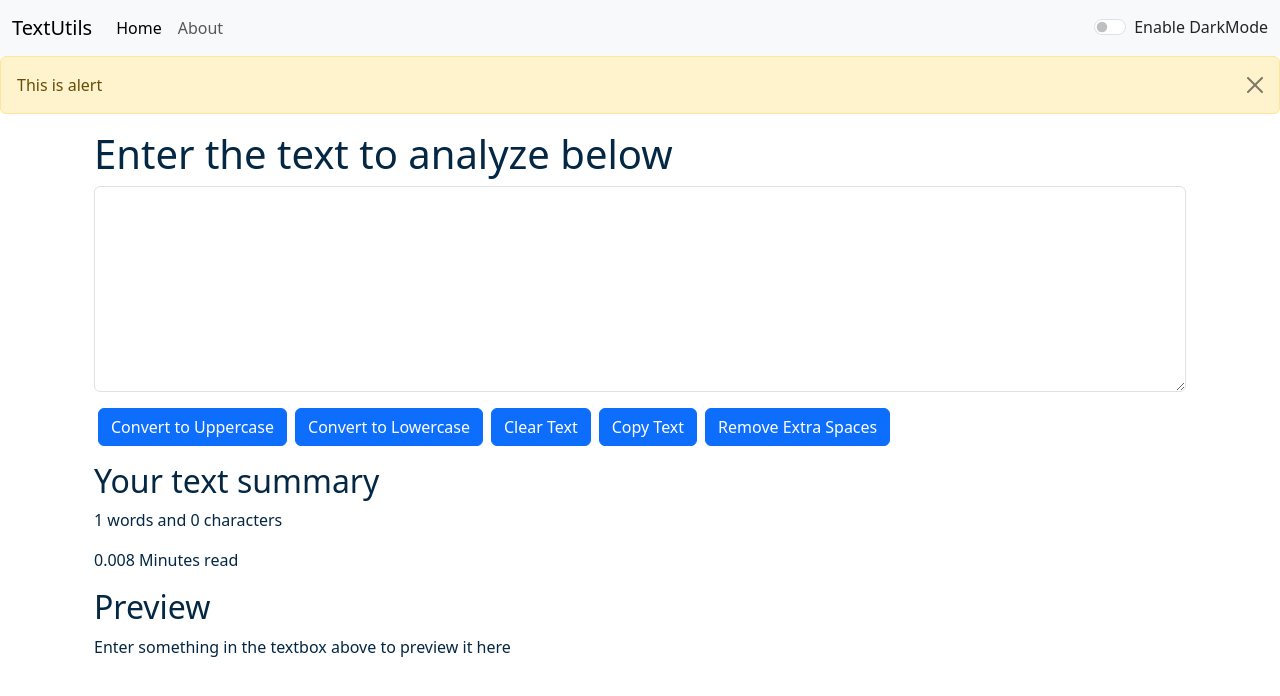
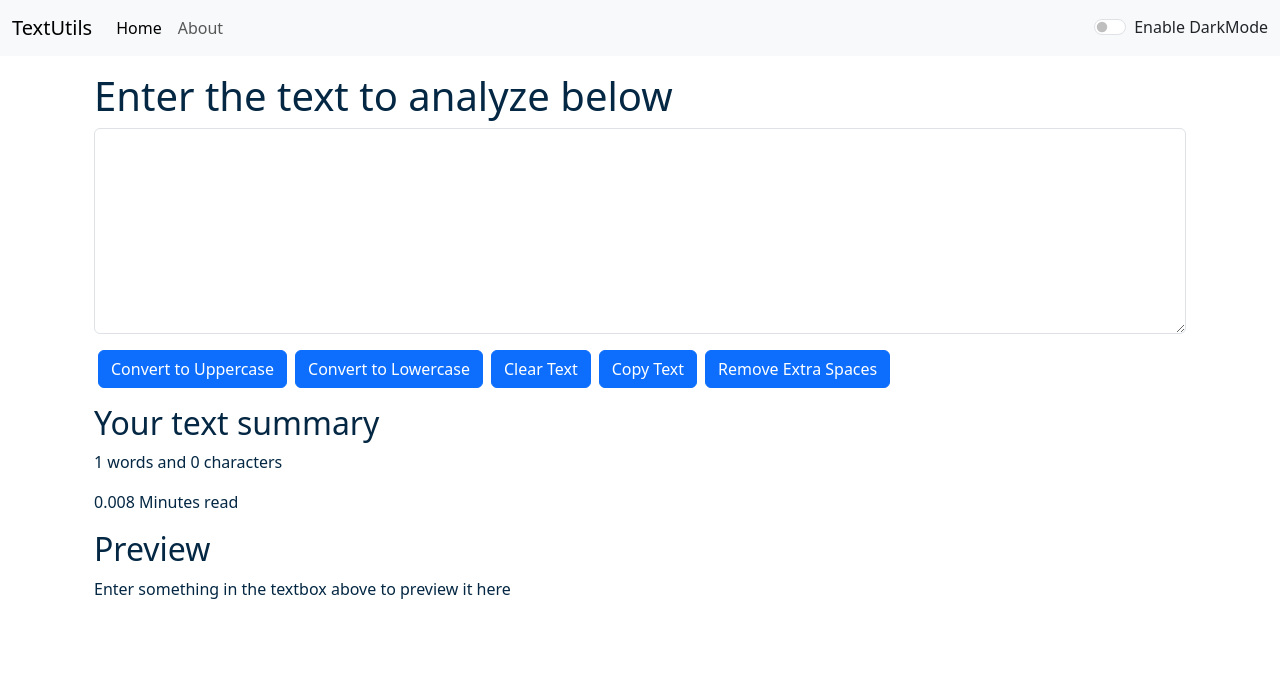
Before and after one commit to shohankazi/my-app, a React (Create React App) app: page / in a window 1280 px wide. Shown: the top 696 px of the page. Built offline with nearby package versions, Linux system fonts and the light colour scheme.

Commit message:
adding & auto dismissing alert messages added

```diff
--- a/src/App.js
+++ b/src/App.js
@@ -4,18 +4,29 @@
 import React, { useState } from 'react';
 import Alert from './components/Alert';
 
-
 function App() {
   const [mode, setMode] = useState('light'); // Whether dark mode is enabled or not
+  const [alert, setAlert] = useState(null);
+  const showAlert =(message,type) => {
+    setAlert({
+      msg: message,
+      type: type
+    })
+    setTimeout(()=>{
+      setAlert(null);
+    },1500)
+  }
 
   const toggleMode = ()=>{
     if(mode === 'light'){
       setMode('dark');
       document.body.style.backgroundColor = '#042743';
+      showAlert("Dark mode has been enabled","success");
     }
     else{
       setMode('light');
       document.body.style.backgroundColor = 'white';
+      showAlert("Light mode has been enabled","success");
     }
   }
   return (
@@ -23,9 +34,9 @@
     {/* <Navbar title="TextUtils" aboutText="About TextUtils" /> */}
     {/* <Navbar/> */}
     <Navbar title="TextUtils" mode={mode} toggleMode={toggleMode} />
-    <Alert alert="This is alert"/>
+    <Alert alert={alert}/>
     <div className="container my-3">
-    <TextForm heading="Enter the text to analyze below" mode={mode}/>
+    <TextForm showAlert={showAlert} heading="Enter the text to analyze below" mode={mode}/>
     </div>
     </>
   );
--- a/src/components/Alert.js
+++ b/src/components/Alert.js
@@ -1,10 +1,13 @@
 import React from 'react'
 
 function Alert(props) {
+  const capitalize = (word)=>{
+    const lower = word.toLowerCase();
+    return lower.charAt(0).toUpperCase() + lower.slice(1);
+  }
   return (
-    <div className="alert alert-warning alert-dismissible fade show" role="alert">
-  {props.alert}
-  <button type="button" className="btn-close" data-bs-dismiss="alert" aria-label="Close"></button>
+  props.alert && <div className={`alert alert-${props.alert.type} alert-dismissible fade show`} role="alert">
+  <strong>{capitalize(props.alert.type)}</strong>: {props.alert.msg}
 </div>
   )
 }
--- a/src/components/TextForm.js
+++ b/src/components/TextForm.js
@@ -6,21 +6,25 @@
         // console.log("Uppercase was clicked: " +  text);
         let newText = text.toUpperCase();
         setText(newText)
+        props.showAlert("converted to uppercase!","success")
     }
 
     const handleLoClick = ()=>{
         let newText = text.toLowerCase();
         setText(newText)
+        props.showAlert("converted to Lowercase!","success")
     }
 
     const handleClearClick = ()=>{
         let newText = '';
         setText(newText)
+        props.showAlert("Text cleared!","success")
     }
 
     const handleOnChange = (event)=>{
         // console.log("On change");
         setText(event.target.value)
+
     }
 
     // Credits: A
@@ -30,12 +34,14 @@
         text.select();
         text.setSelectionRange(0, 9999);
         navigator.clipboard.writeText(text.value);
+        props.showAlert("Copied to clipboard","success")
     }
 
     // Credits: Coding Wala
     const handleExtraSpaces = () => {
         let newText = text.split(/[ ]+/);
         setText(newText.join(" "))
+        props.showAlert("Extra spaces removed","success")
     }
 
     const [text, setText] = useState('');
```
